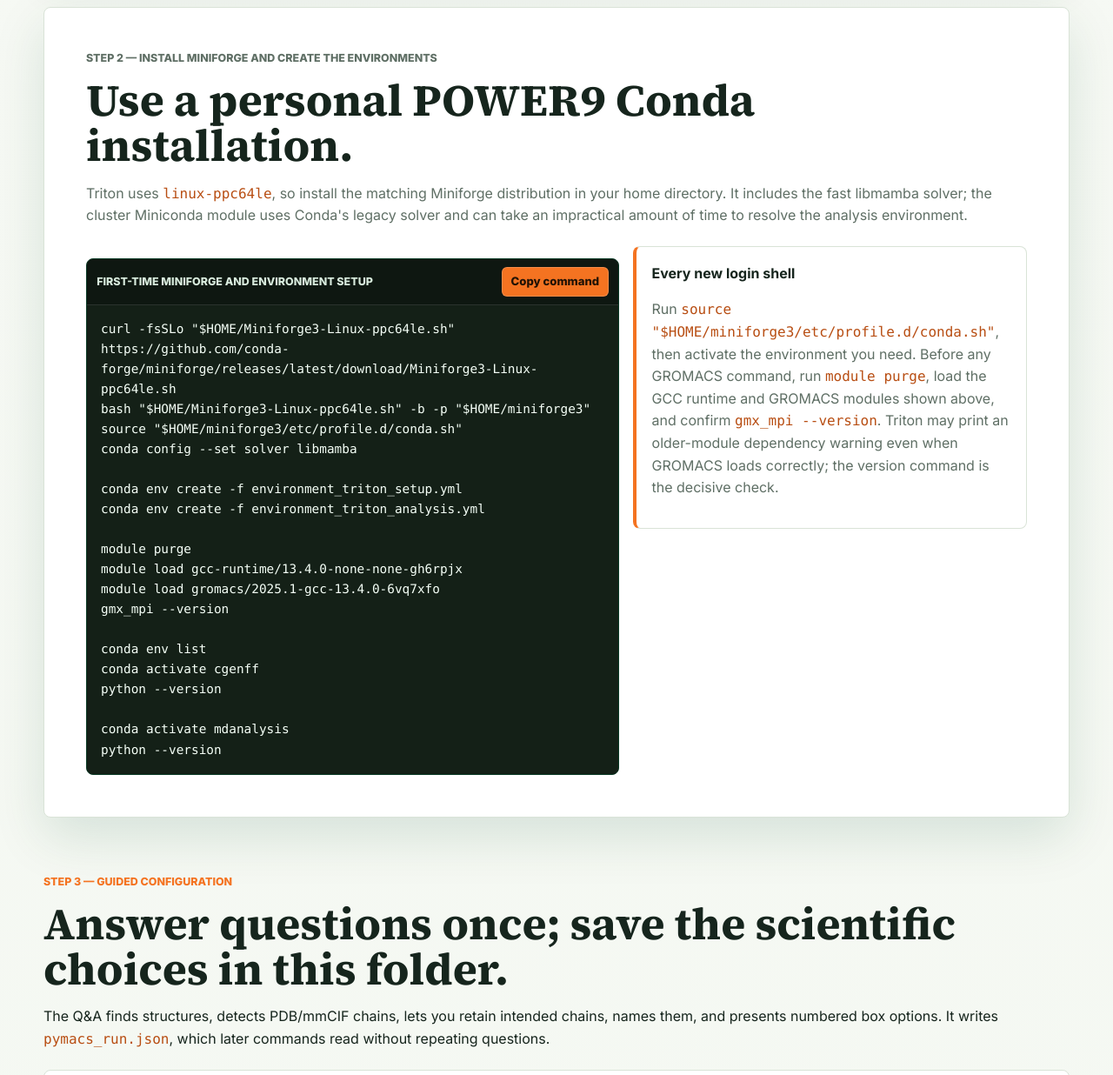
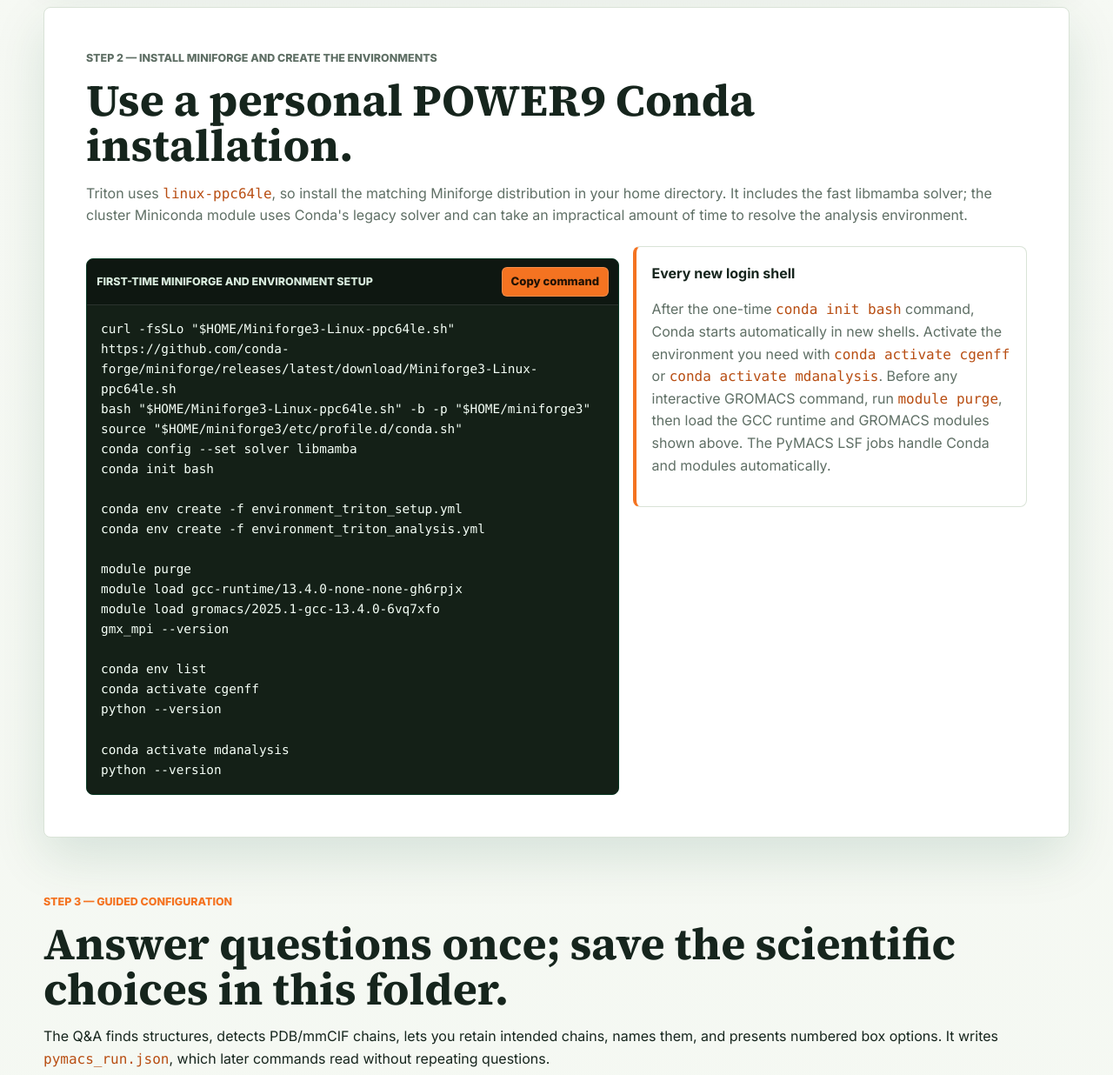
Before and after one commit to Joey305/pymacs-website, a Flask app: page /triton in a window 1280 px wide. Shown: the part 2155-3391 px from the top of the page at 87% size. Run offline with Flask 3, Linux system fonts and the light colour scheme.

Commit message:
Clarify one-time Triton Conda initialization

```diff
--- a/templates/triton.html
+++ b/templates/triton.html
@@ -34,6 +34,7 @@
 bash "$HOME/Miniforge3-Linux-ppc64le.sh" -b -p "$HOME/miniforge3"
 source "$HOME/miniforge3/etc/profile.d/conda.sh"
 conda config --set solver libmamba
+conda init bash
 
 conda env create -f environment_triton_setup.yml
 conda env create -f environment_triton_analysis.yml
@@ -49,7 +50,7 @@ python --version
 
 conda activate mdanalysis
 python --version</code></pre></div>
-    <div class="callout"><strong>Every new login shell</strong><p>Run <code>source "$HOME/miniforge3/etc/profile.d/conda.sh"</code>, then activate the environment you need. Before any GROMACS command, run <code>module purge</code>, load the GCC runtime and GROMACS modules shown above, and confirm <code>gmx_mpi --version</code>. Triton may print an older-module dependency warning even when GROMACS loads correctly; the version command is the decisive check.</p></div>
+    <div class="callout"><strong>Every new login shell</strong><p>After the one-time <code>conda init bash</code> command, Conda starts automatically in new shells. Activate the environment you need with <code>conda activate cgenff</code> or <code>conda activate mdanalysis</code>. Before any interactive GROMACS command, run <code>module purge</code>, then load the GCC runtime and GROMACS modules shown above. The PyMACS LSF jobs handle Conda and modules automatically.</p></div>
   </div>
 </section>
 
```
